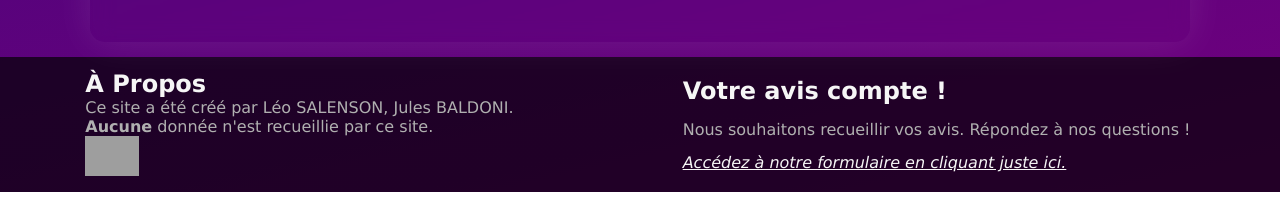
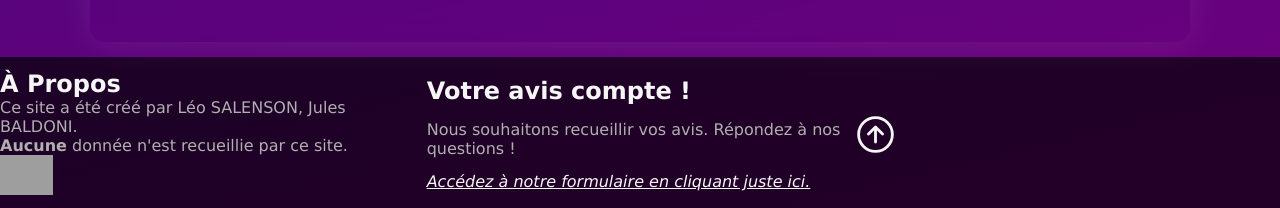
Before and after one commit to BALDONI-Jules-2326013aa/SiteJulesEtLeo, a plain HTML site: page index.html in a window 1280 px wide. Shown: the part 1792-2000 px from the top of the page. Drawn offline with nearby package versions, Linux system fonts and the light colour scheme; grey boxes are pictures that could not be loaded; files whose address does not match are found by name.

Commit message:
Update index.html

```diff
--- a/index.html
+++ b/index.html
@@ -106,6 +106,9 @@
       <p>Nous souhaitons recueillir vos avis. Répondez à nos questions !</p>
       <a href="/SiteJulesEtLeo/form.html" class="lien">Accédez à notre formulaire en cliquant juste ici.</a>
     </div>
+    <div>
+      <ion-icon name="arrow-up-circle-outline">Remonter</ion-icon>
+    </div>
   </footer>
   <script type="module" src="https://unpkg.com/ionicons@7.1.0/dist/ionicons/ionicons.esm.js"></script>
   <script nomodule src="https://unpkg.com/ionicons@7.1.0/dist/ionicons/ionicons.js"></script>
```
